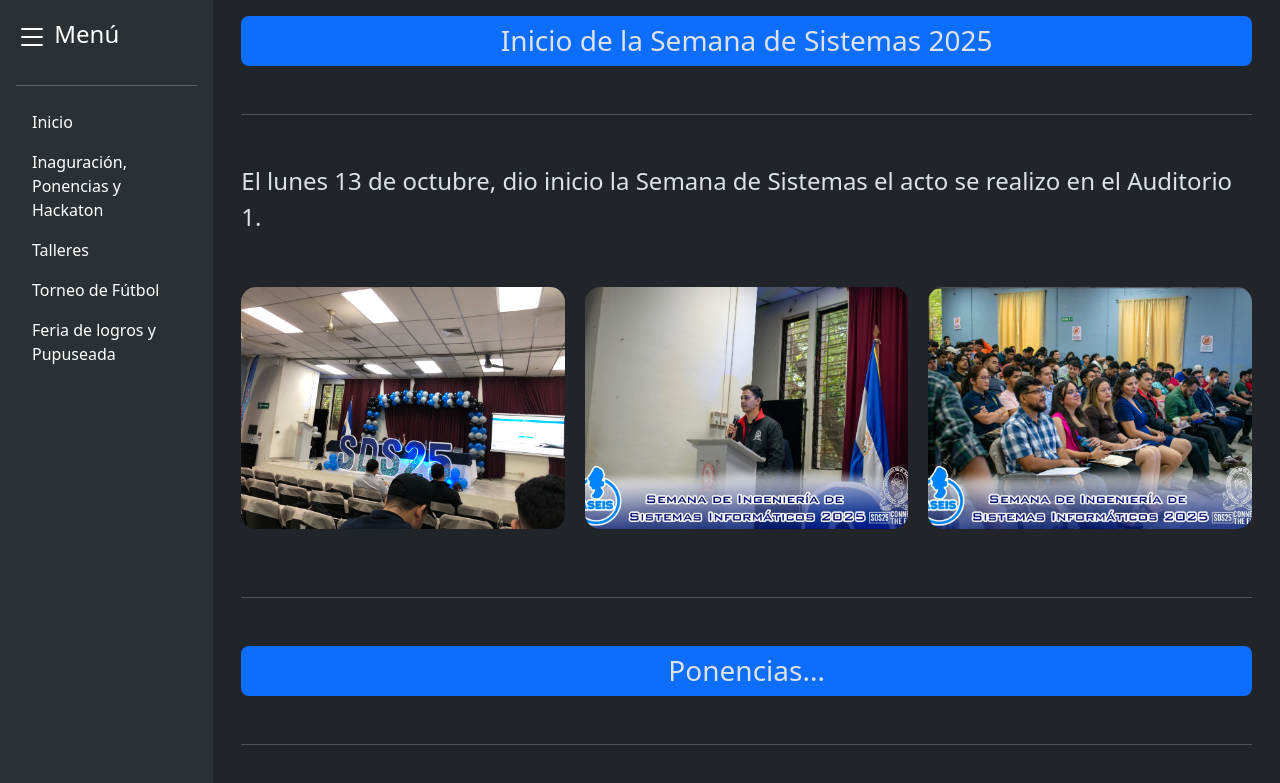
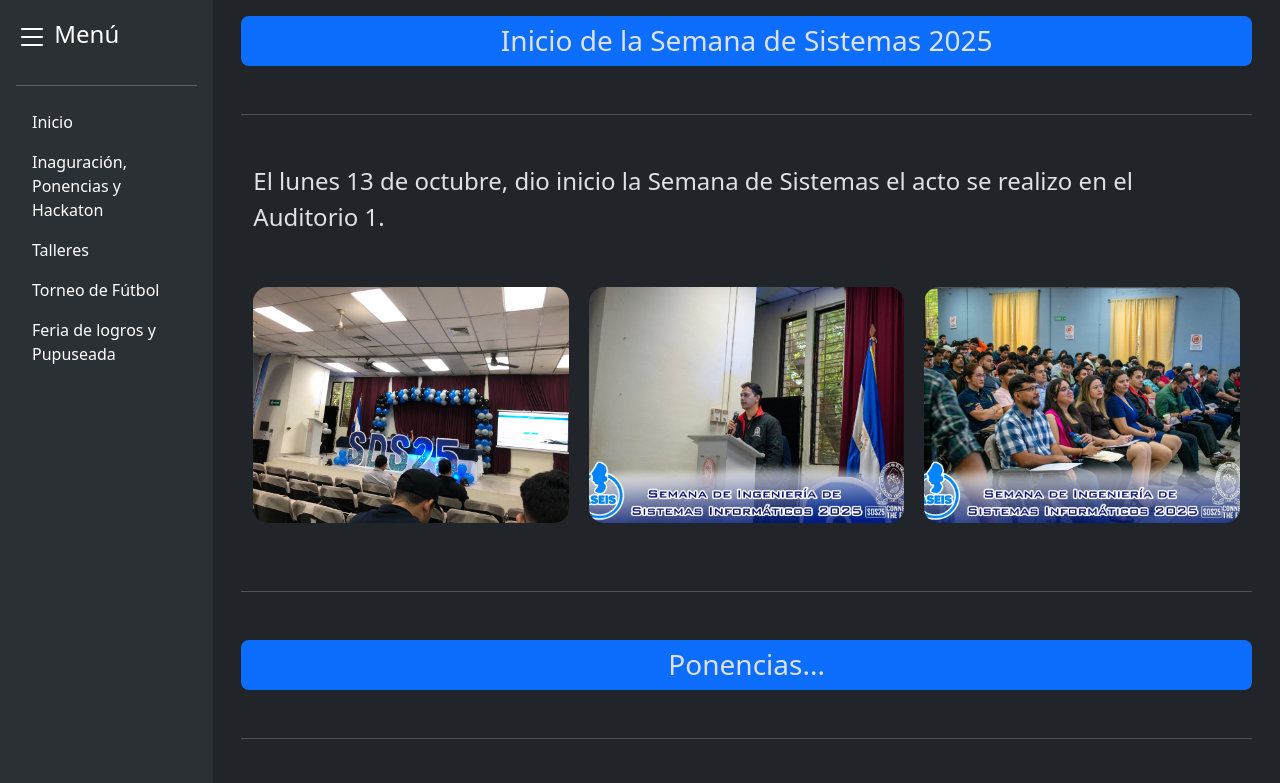
Before and after one commit to kristiankovic/system-week-project, a PHP site: page /app/views/inaguracion.php in a window 1280 px wide. Shown: the top 783 px of the page. Run offline with PHP 8.4, Linux system fonts and the light colour scheme.

Commit message:
style: se cambio el estilo de los containers

```diff
--- a/mvc/app/views/inaguracion.php
+++ b/mvc/app/views/inaguracion.php
@@ -12,7 +12,7 @@ $current = $_SERVER['REQUEST_URI'];
     <link href="https://cdn.jsdelivr.net/npm/bootstrap@5.3.8/dist/css/bootstrap.min.css" rel="stylesheet" integrity="sha384-sRIl4kxILFvY47J16cr9ZwB07vP4J8+LH7qKQnuqkuIAvNWLzeN8tE5YBujZqJLB" crossorigin="anonymous">
     <title>Inaguracion</title>
     <style>
-        .nav-link{
+        .nav-link {
             color: white;
         }
 
@@ -143,6 +143,7 @@ $current = $_SERVER['REQUEST_URI'];
                 <h3 class="text-center badget bg-primary fs-3 rounded-3 p-2">Inicio de la Semana de Sistemas 2025</h3>
                 <hr class="my-5">
 
+                <div class="container">
                     <div class="pb-3">
                         <p class="fs-4">El lunes 13 de octubre, dio inicio la Semana de Sistemas el acto se realizo en el Auditorio 1.</p>
                     </div>
@@ -172,6 +173,7 @@ $current = $_SERVER['REQUEST_URI'];
                             </div>
                         </div>
                     </section>
+                </div>
 
                 <!-- SECCION DE PONENCIAS -->
                 <hr class="my-5">
--- a/mvc/app/views/main.php
+++ b/mvc/app/views/main.php
@@ -77,7 +77,7 @@ $current = $_SERVER['REQUEST_URI'];
 
             <div class="container-fluid">
 
-                <h3 class="text-center badget bg-primary fs-3 rounded-3 p-2">Bienvenido al Blog personal sobre la <strong>Semana de Sistemas 2025</h3>
+                <h3 class="text-center badget bg-primary fs-3 rounded-3 p-2">Bienvenido al Blog personal sobre la <strong>Semana de Sistemas 2025</strong></h3>
 
                 <h2 class="pt-3">Sobre mi...</h2>
 
```
Lines whose indentation alone changed are shown as unchanged.
